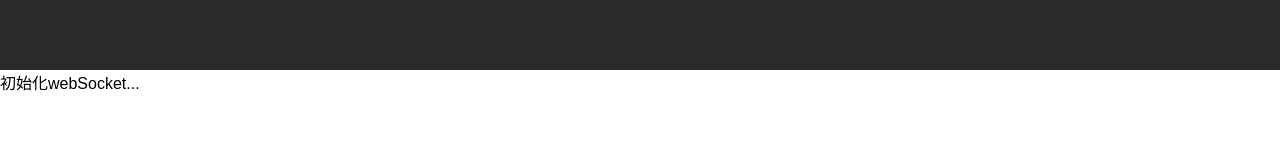
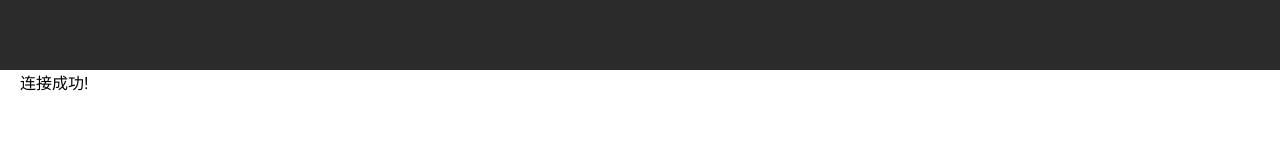
Before and after one commit to Dylanwooo/websocket-react, a React (Create React App) app: page / in a window 1280 px wide. Shown: the part 180-340 px from the top of the page. Built offline with nearby package versions, Linux system fonts and the light colour scheme.

Commit message:
基本功能实现

```diff
--- a/src/App.css
+++ b/src/App.css
@@ -80,3 +80,8 @@
 .closeCnt{
   background-color: #2B2B2B;
 }
+.message{
+  padding-left: 20px;
+  max-height: 330px;
+  overflow: scroll;
+}
--- a/src/App.js
+++ b/src/App.js
@@ -1,14 +1,33 @@
 import React, { Component } from 'react';
-//import Websocket from 'react-websocket';
 import CommentInput from './CommentInput';
 import CommentList from './CommentList';
 import io from 'socket.io-client';
 import './App.css';
 
+let ws;
 class App extends Component {
 
+    constructor(){
+        super();
+        this.state  ={
+            //初始化一个数组用于保存前后端交流的数据
+            comments:[]
+        }
+    }
     handleSubmitComment(comment){
-        console.log(comment)
+        if(!comment) return;
+        if(!comment.content) return alert('输入点啥呗!');
+        this.state.comments.push(comment);
+        this.setState({
+            comments: this.state.comments
+        });
+        ws = io.connect('ws://localhost:3003');
+        ws.on('news',function (data) {
+            //发送数据到后台
+             ws.emit('my other event',comment);
+             //接收后台传来的数据
+             console.log(data);
+         })
     }
     render() {
           return(
@@ -17,7 +36,7 @@ class App extends Component {
                       HELLO,WELCOME TO THE CHATROOM!
                   </div>
                   <div className="comments">
-                      <CommentList/>
+                      <CommentList comments={this.state.comments}/>
                   </div>
                   <div className="editor">
                       <hr />
@@ -28,28 +47,4 @@ class App extends Component {
     }
 }
 
-/*class Chatbox extends Component{
-    constructor(props) {
-        super(props);
-    }
-    handleSubmitComment(content){
-        console.log(content);
-    }
-    render(){
-        return(
-            <div className="wrapper">
-                <div className="content">
-                    <div className="comments">
-                        <MsgArea />
-                    </div>
-                    <div className="editor">
-                        <hr />
-                        <MsgInput onSubmit={ this.handleSubmitComment.bind(this) }/>
-                    </div>
-                </div>
-            </div>
-        )
-    }
-}*/
-
 export default App;
--- a/src/Comment.js
+++ b/src/Comment.js
@@ -1,3 +1,16 @@
 /**
  * Created by Dylanwoo on 2017/10/24.
  */
+import React, { Component } from 'react';
+
+class Comment extends Component{
+    render(){
+        return(
+            <div>
+                <p>{this.props.comment.content}</p>
+            </div>
+        )
+    }
+}
+
+export default Comment
--- a/src/CommentInput.js
+++ b/src/CommentInput.js
@@ -12,8 +12,10 @@ class CommentInput extends Component{
         }
     }
     handleSubmit() {
+        //判断如果在父组件中存在onSubmit方法的话
         if(this.props.onSubmit){
             const {content} = this.state;
+            //往父组件App里传东西
             this.props.onSubmit({content})
         }
         //将输入框内容清空
@@ -24,14 +26,8 @@ class CommentInput extends Component{
             content: event.target.value
         })
     }
-    componentWillUpdate(){
-        /*ws.on('news',function (data) {
-            //接收后台传来的数据
-            console.log(data);
-            this.setState({message: data});
-            //发送数据到后台
-            ws.emit('my other event',this.content);
-        })*/
+    handleCloseBtn(){
+
     }
     render(){
         return(
--- a/src/CommentList.js
+++ b/src/CommentList.js
@@ -2,29 +2,24 @@
  * Created by Dylanwoo on 2017/10/24.
  */
 import React, { Component } from 'react';
+import Comment from './Comment';
 
 class CommentList extends Component{
+    static defaultProps = {
+        comments: []
+    };
     constructor(props) {
         super(props);
         this.state = {
-            message: '初始化webSocket...'
+            message: '连接成功!'
         };
-        //ws = io.connect('ws://localhost:3003');
 
-    }
-    componentWillUpdate(){
-        /*ws.on('news',function (data) {
-            //接收后台传来的数据
-            console.log(data);
-            this.setState({message: data})
-            //发送数据到后台
-            ws.emit('my other event',{my:'dylanwoo'});
-        })*/
     }
     render(){
         return(
-            <div id="message">
+            <div className="message">
                 {this.state.message}
+                {this.props.comments.map((comment,i) => <Comment comment={comment} key={i} />)}
             </div>
         )
     }
```
Also changed, not shown: 1 other file (tests, documents, lock files or other folders).
